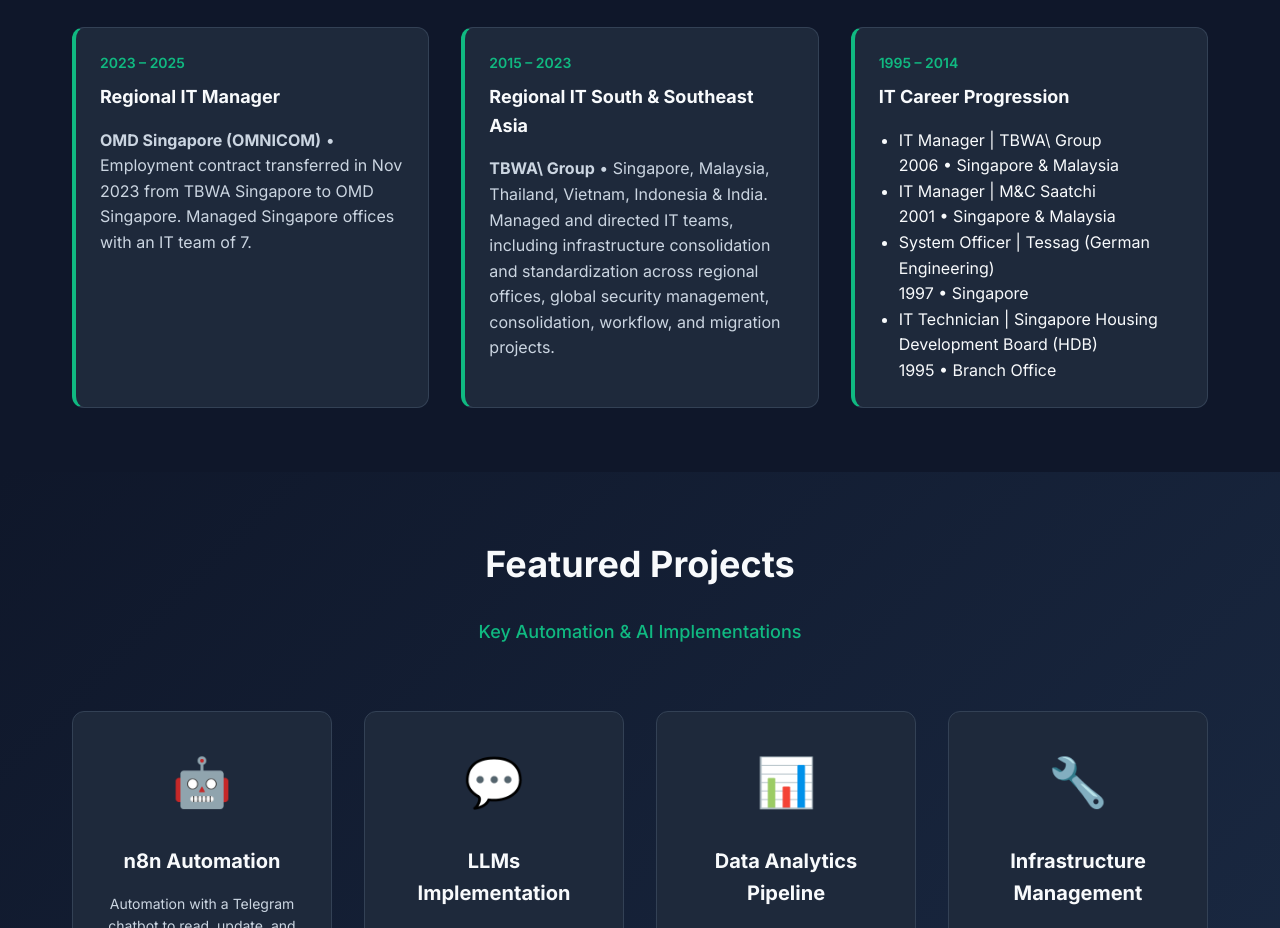
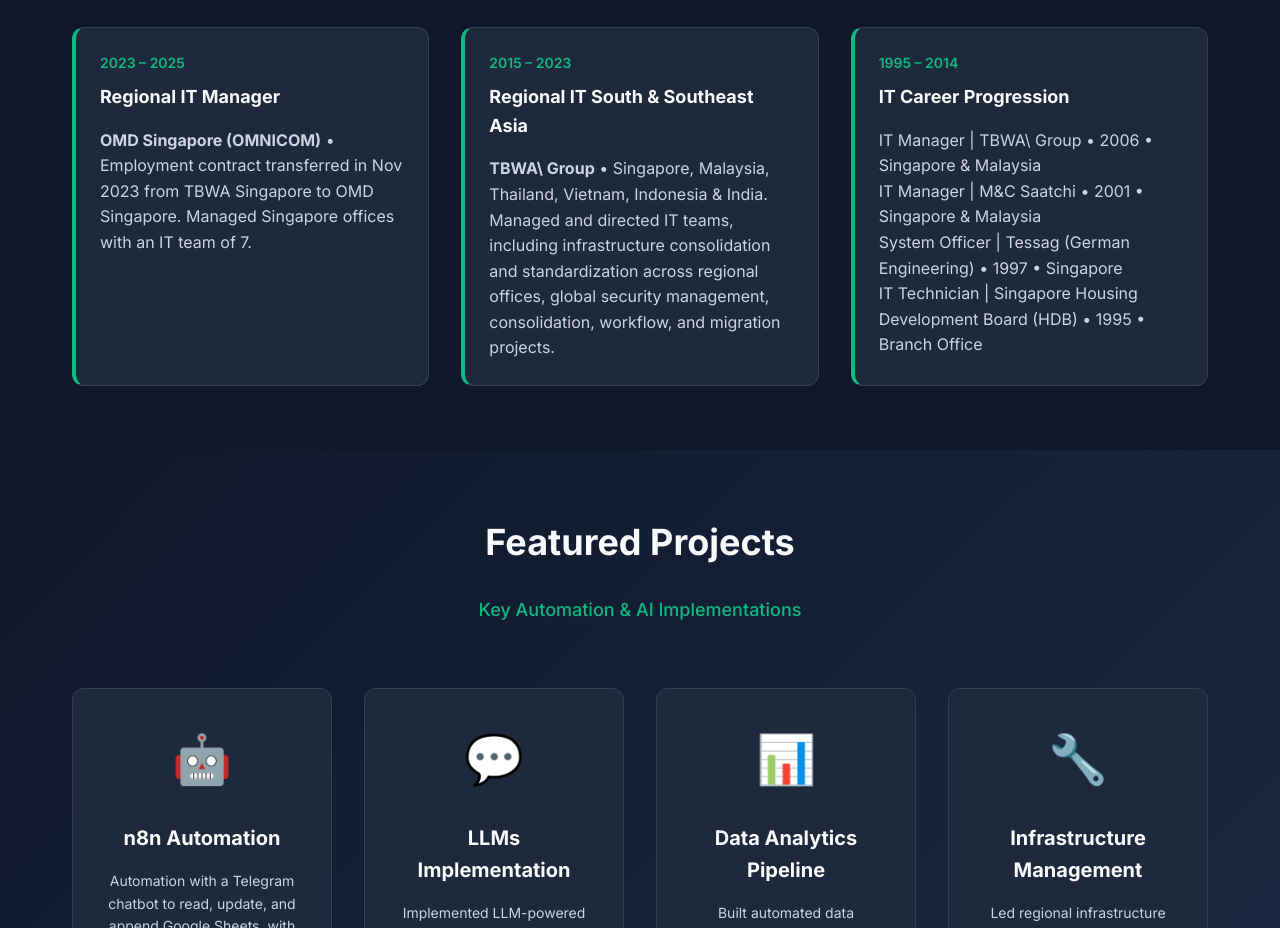
Before and after one commit to ACD-Ken/site, a website: page kw-portfolio.html in a window 1280 px wide. Shown: the part 1760-2688 px from the top of the page. Drawn offline with Linux system fonts and the light colour scheme.

Commit message:
Convert IT Career Progression from list to paragraph format for consistent styling

```diff
--- a/kw-portfolio.html
+++ b/kw-portfolio.html
@@ -94,12 +94,10 @@
         <div class="learning-card">
           <div class="learning-date">1995 – 2014</div>
           <h4>IT Career Progression</h4>
-          <ul style="margin-left: 1.25rem; margin-bottom: 0;">
-            <li>IT Manager | TBWA\ Group<br>2006 • Singapore & Malaysia</li>
-            <li>IT Manager | M&C Saatchi<br>2001 • Singapore & Malaysia</li>
-            <li>System Officer | Tessag (German Engineering)<br>1997 • Singapore</li>
-            <li>IT Technician | Singapore Housing Development Board (HDB)<br>1995 • Branch Office</li>
-          </ul>
+          <p>IT Manager | TBWA\ Group • 2006 • Singapore & Malaysia<br>
+          IT Manager | M&C Saatchi • 2001 • Singapore & Malaysia<br>
+          System Officer | Tessag (German Engineering) • 1997 • Singapore<br>
+          IT Technician | Singapore Housing Development Board (HDB) • 1995 • Branch Office</p>
         </div>
       </div>
     </div>
```
